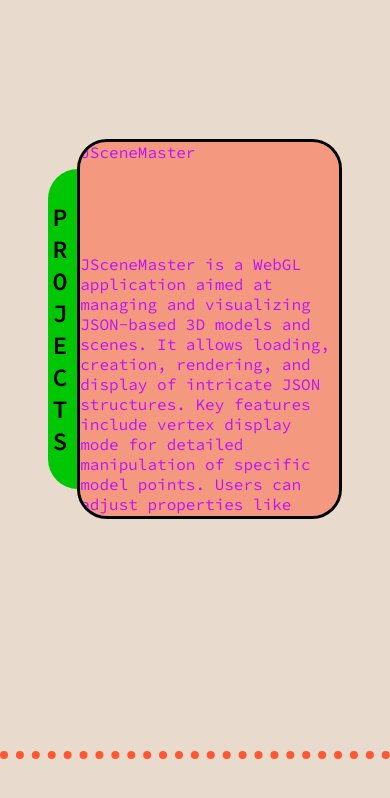
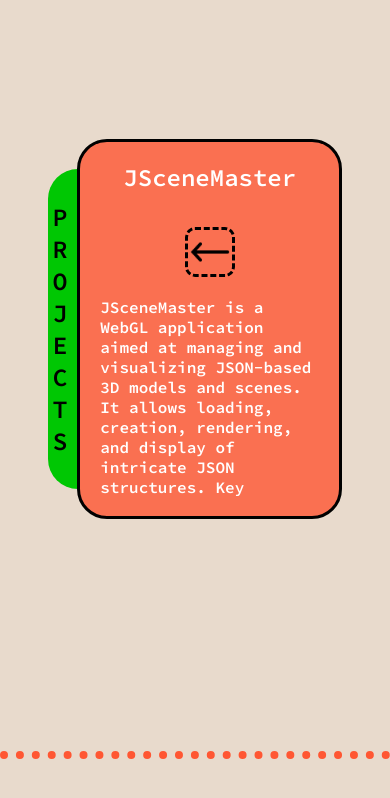
Before and after one commit to DGarg375/DGarg375.github.io, a React (Create React App) app: page / in a window 390 px wide. Both pictures are taken after a click on the button 111 px from the left and 1295 px from the top of the page. Shown: the part 873-1671 px from the top of the page. Built offline with nearby package versions, Linux system fonts and the light colour scheme; the HTML template or start-up script is replaced by a standard one; a web font is replaced by a local one.

Commit message:
minor fix in mobile view; add description

```diff
--- a/src/mobile/projectslidermobile/ProjectSliderMobile.css
+++ b/src/mobile/projectslidermobile/ProjectSliderMobile.css
@@ -104,22 +104,32 @@
     width: 265px;
     height: 380px;
     border-radius: 30px;
-    background-color: rgba(255, 87, 51, 0.5);
-    overflow: scroll;
+    background-color: rgba(255, 87, 51, 0.8);
     display: flex;
     flex-direction: column;
+    align-items: center;
     margin-left: 29.5px;
     border: 3px solid black;
+    color: white;
+    font-weight: bold;
 }
 
 .description-mobile-text {
- height: 30%;
+    height: 25%;
+    font-size: 24px;
+    text-align: center;
+    padding-top: 20px;
 }
 .description-mobile-mainbody {
-    height: 70%;
+    height: 60%;
+    overflow: scroll;
+    margin: 20px;
 }
 .placeholder-img-base-container {
     width: 265px;
     height: 380px;
     display: none;
 }
+
+.go-back-project-button {
+}
--- a/src/mobile/projectslidermobile/ProjectSliderMobile.js
+++ b/src/mobile/projectslidermobile/ProjectSliderMobile.js
@@ -31,6 +31,7 @@ const ProjectSliderMobile = (props) => {
         } else {
             document.getElementById('description-hide-id').style.display = "none";
             document.getElementById('img-base-container').style.display = "flex";
+            document.getElementById('placCont').style.display = "none";
         }
     }, [toggleDescription, setToggleDescription])
 
@@ -80,10 +81,11 @@ const ProjectSliderMobile = (props) => {
                     <div class="description-mobile-text">
                         {currentProject.title}
                     </div>
+                    <div class="go-back-project-button"><button title="Description" class="projectURLButton"><img class="button-css" id="new-img-id3" src="./icons8-dev-windows-11/icons8-left-arrow-50.png" onClick={toggleButtonFunction}></img></button></div>
                     <div class="description-mobile-mainbody">
                         {currentProject.description}
                     </div>
-                </div>
+            </div>
         </div>
     );
 }
```
Also changed, not shown: public/icons8-dev-windows-11/icons8-left-arrow-50.png (added), 1 other file (tests, documents, lock files or other folders).
